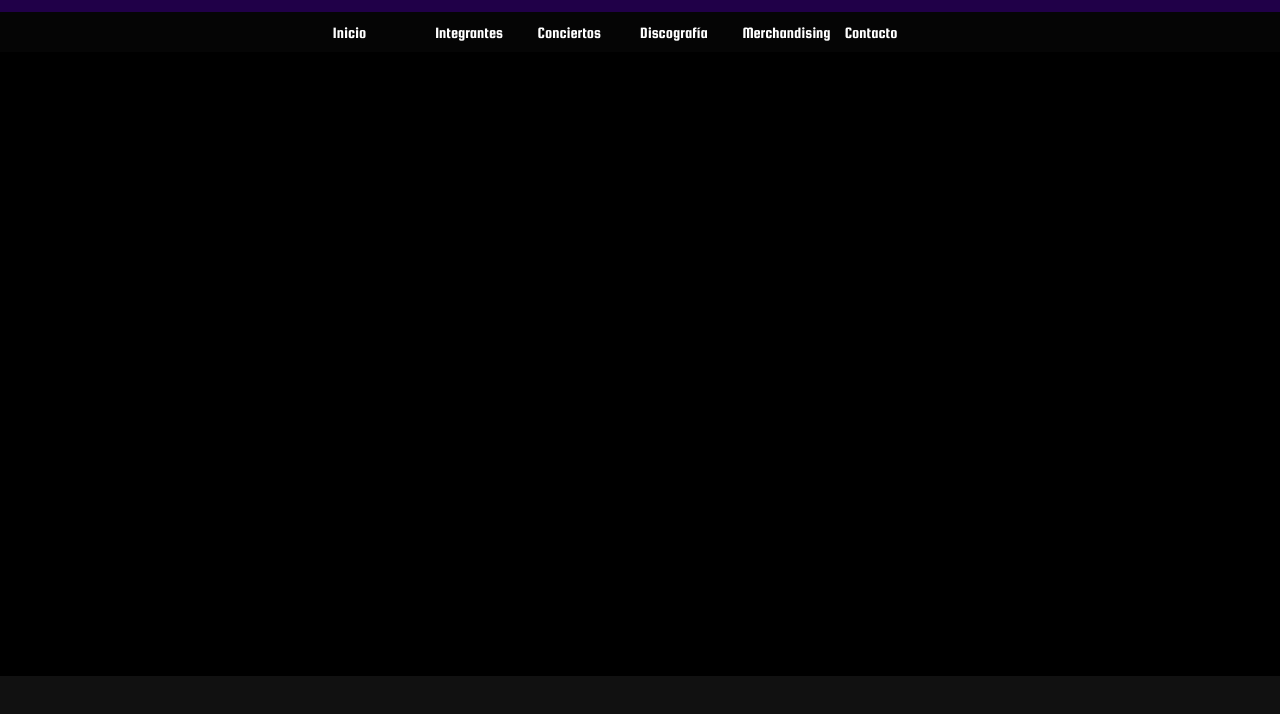
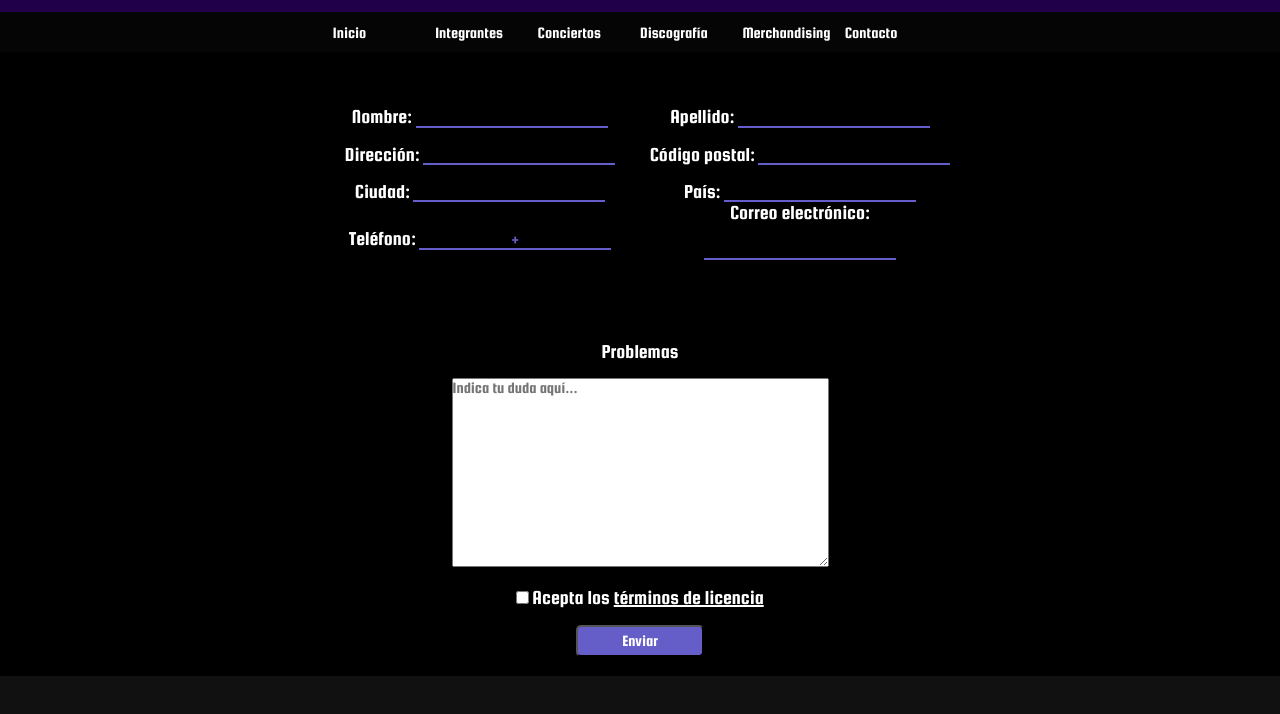
Before and after one commit to stha827/LenguajeProyectoFinal_SaraThapaKc, a plain HTML site: page contacto.html in a window 1280 px wide. Shown: the part 68-782 px from the top of the page. Drawn offline with Linux system fonts and the light colour scheme; a web font is replaced by a local one.

Commit message:
AÑADIMOS COMENTARIOS

```diff
--- a/contacto.html
+++ b/contacto.html
@@ -3,30 +3,101 @@
 <head>
     <meta charset="UTF-8">
     <meta name="viewport" content="width=device-width, initial-scale=1.0">
-    <title> Contacto| CA </title>
-    <link rel="stylesheet" href="styles/styles.css">
+    <title>Contacto| CA</title>
+    <link rel="stylesheet" href="./styles/styles.css">
+    <link rel="stylesheet" href="./styles/contacto.css">
+    <link rel="icon" href="./img/CA_favicon.png" type="image/x-icon">
 
     <link rel="preconnect" href="https://fonts.googleapis.com">
     <link rel="preconnect" href="https://fonts.gstatic.com" crossorigin>
-    <link href="https://fonts.googleapis.com/css2?family=Barlow:ital,wght@0,100;0,200;0,300;0,400;0,500;0,600;0,700;0,800;0,900;1,100;1,200;1,300;1,400;1,500;1,600;1,700;1,800;1,900&family=Funnel+Display:wght@300..800&family=Pacifico&family=Rubik:ital,wght@0,391;1,391&family=Squada+One&family=Work+Sans:ital,wght@0,100..900;1,100..900&display=swap" rel="stylesheet">
+    <link href="https://fonts.googleapis.com/css2?family=Barlow:ital,wght@0,100;0,200;0,300;0,400;0,500;0,600;0,700;0,800;0,900&family=Funnel+Display:wght@300..800&family=Pacifico&family=Rubik:ital,wght@0,391;1,391&family=Squada+One&family=Work+Sans:ital,wght@0,100..900;1,100..900&display=swap" rel="stylesheet">
 </head>
 <body>
+    <!-- Sección del encabezado -->
     <header>
         <img src="img/logo.png">
     </header>
+
+    <!-- Sección de navegación -->
     <nav>
-        <p> <a href="./index.html"> Inicio </a> </p>
-        <p> <a href="./integrantes.html"> Integrantes </a> </p>
-        <p> <a href="./conciertos.html"> Conciertos </a> </p>
-        <p> <a href="./discografia.html"> Discografía </a> </p>
-        <p> <a href="./merch.html"> Merchandising </a> </p>
-        <p> <a href="./contacto.html"> Contacto </a> </p>
+        <p> <a href="./index.html">Inicio</a> </p>
+        <p> <a href="./integrantes.html">Integrantes</a> </p>
+        <p> <a href="./conciertos.html">Conciertos</a> </p>
+        <p> <a href="./discografia.html">Discografía</a> </p>
+        <p> <a href="./merch.html">Merchandising</a> </p>
+        <p> <a href="./contacto.html">Contacto</a> </p>
     </nav>
+
+    <!-- Sección principal del sitio -->
     <main>
         <main class="maininterno">
+            <!-- Formulario de datos personales -->
+            <section class="partearriba">
+                <article>
+                    <!-- Vamos a añadir el formulario que almacenará los datos personales de los usuarios -->
+                    <form class="datospersonales" action="./php/enviar.php" target method=”post”>
+                        <section>
+                            <article>
+                                <label for="nombre"> Nombre: </label>
+                                <input type="text" id="nombre" name="nombre" required pattern="[A-ZÁÉÍÓÚÑÇ][a-záéíóúñç\s]+">
+                            </article>
+                            <article>
+                                <label for="apellido">Apellido:</label>
+                                <input type="text" id="apellido" name="apellido" required pattern="[A-ZÁÉÍÓÚÑÇ][a-záéíóúñç\s]+[A-ZÁÉÍÓÚÑÇ]*[a-záéíóúñç\s]*"> <br>
+                            </article>
+                        </section>
+                        <section>
+                            <article>
+                                <label for="direccion">Dirección:</label>
+                                <input type="text" id="direccion" name="direccion" required pattern="[A-ZÁÉÍÓÚÑÇ](\.\s)?[a-záéíóúñç\s]*[A-ZÁÉÍÓÚÑÇ][a-záéíóúñç\s]+[0-9]*">
+                            </article>
+                            <article>
+                                <label for="cpostal">Código postal:</label>
+                                <input type="number" id="cpostal" name="cpostal" required pattern="[0-9]{3,8}"> <br>
+                            </article>
+                        </section>
+                        <section>
+                            <article>
+                                <label for="ciudad">Ciudad:</label>
+                                <input type="text" id="ciudad" name="ciudad" required pattern="[A-Z][a-z]+(\s?[A-ZÁÉÍÓÚÇ][a-záéíóúñç]+)*">
+                            </article>
+                            <article>
+                                <label for="pais">País:</label>
+                                <input type="text" id="pais" name="pais" required pattern="[A-ZÁÉÍÓÚ][a-záéíóúñ]+(\s?[A-Z][a-záéíóúñ]+)*"> <br>
+                            </article>
+                        </section>
+                        <section>
+                            <article>
+                                <label for="telefono">Teléfono:</label>
+                                <input type="tel" id="telefono" name="telefono" value="+" required pattern="\+([0-9]-?[0-9]{0,3})\s[0-9]{7,10}">
+                            </article>
+                            <article>
+                                <label for="correo">Correo electrónico:</label>
+                                <input type="email" id="correo" name="correo" required pattern="[a-z0-9]+[a-z0-9_\.]+@[a-z0-9]+\.[a-z0-9]+(\.?[a-z0-9]+)*"> <br>
+                            </article>
+                        </section>
+                    </form>
+                </article>
+            </section>
+            <!-- Formulario de sugerencias -->
+            <section class="parteabajo">
+                <article>
+                    <!-- Creamos un formulario para que el usuario nos añada sugerencias si lo desea -->
+                    <form class="sugerencias" action="./php/enviar.php" target method=”post”>
+                        <label for="sugerencias"> Problemas </label> <br>
+                        <textarea id="sugerencias" name="sugerencias" rows="11" cols="60" placeholder="Indica tu duda aquí..." required></textarea><br>
 
+                        <br><input type="checkbox" id="recopilardatos" name="recopilardatos" required value="Aceptar">
+                        <label for="recopilardatos"> Acepta los <a href="./terminosylicencias.html"> términos de licencia </a> </label><br>
+
+                        <br><input type="submit" value="Enviar" class="boton">
+                    </form>
+                </article>
+            </section>
         </main>
     </main>
+
+    <!-- Pie de página -->
     <footer>
 
     </footer>
--- /dev/null
+++ b/styles/contacto.css
@@ -0,0 +1,126 @@
+/* Variables CSS */
+:root{
+  --color-principal-: #655ec9;
+}
+
+/* Diseño general del main interno */
+.maininterno{
+  display: flex;
+  flex-direction: column;
+  justify-items: center;
+  align-items: center;
+}
+
+/* Diseño de la letra del formulario */
+article>form>label{
+    font-size: 20px;
+  }
+
+/* Diseño de la parte de arriba del main interno */
+.partearriba{
+  display: flex;
+  width: 80vw;
+  height: 35.25vh;
+}
+
+.partearriba>article{
+  width: 100vw;
+  border-radius: 25px;
+  margin-top: 2vw;
+  justify-items: center;
+  align-items: center;
+}
+
+.partearriba>article{
+  width: 100vw;
+  border-radius: 25px;
+  margin-top: 2vw;
+}
+
+.partearriba>article>form>section>article>input{
+  margin-top: 0.5vh;
+  width: 15vw;
+  text-align: center;
+  color:var(--color-principal-);
+  height: 2vh;
+  border: 0px;
+  border-bottom: 2px solid var(--color-principal-);
+  color: var(--color-principal-);
+  background-color: black;
+  margin-top: 1.5vw;
+  font-size: 16px;
+}
+
+.partearriba>article>form>section>article>label{
+  font-size: 20px;
+}
+
+.partearriba>article>form>section>article{
+  width: 25vw;
+}
+
+.partearriba>article>form>section{
+  display: flex;
+  justify-items: center;
+  align-items: center;
+}
+
+.partearriba>article>form{
+  text-align: center;
+}
+
+#recopilardatos{
+  width: 1vw;
+}
+
+/* Diseño de la parte de abajo del main interno */
+.parteabajo>article{
+  border-radius: 25px;
+  margin-top: 2vw;
+  align-items: center;
+  justify-items: center;
+}
+
+.parteabajo>article>form{
+  text-align: center;
+}
+
+.parteabajo>article>form>textarea{
+  margin-top: 2vh;
+  font-size: 16px;
+  color:var(--color-principal-);
+}
+
+/* Diseño de los botones */
+.boton{
+  background-color: var(--color-principal-);
+  color: white;
+  width: 10vw;
+  height: 4vh;
+  border-radius: 5px;
+  text-decoration: none;
+  font-size: 16px;
+}
+
+.boton:hover{
+  background-color: #262266;
+  color: black;
+  border-radius: 5px;
+}
+
+/* Diseño de cada tipo de recopilación de datos */
+.datospersonales{
+  margin: 1vw;
+}
+
+.aficiones{
+  margin: 1.5vw;
+}
+
+.preguntas{
+  margin: 1vw;
+}
+
+.sugerencias{
+  margin: 1.5vw;
+}
--- a/styles/inicio.css
+++ b/styles/inicio.css
@@ -1,5 +1,6 @@
+/* Estilo de visibilidad y transición del encabezado */
 #header{
-    width: 99vw;
+    width: 99.3vw;
     opacity: 0;
     visibility: hidden;
     transition: visibility 0.5s, opacity 0.5s;
@@ -8,8 +9,9 @@ header{
     position: fixed;
 }
 
+/* Estilo de visibilidad y transición de la navegación */
 #nav{
-    width: 99vw;
+    width: 99.3vw;
     opacity: 0;
     visibility: hidden;
     transition: visibility 0.5s, opacity 0.5s;
@@ -19,18 +21,25 @@ nav{
     margin-top: 10vh;
 }
 
+/* Estilo del contenido principal */
 main{
-    height: 195vh;
+    height: 200vh;
+    width: 99.3vw;
 }
 
+/* Estilo de la imagen principal */
 .imagenprincipal>img{
     width: 99.2vw;
     height: auto;
 }
+
+/* Estilo de la imagen principal en móviles */
 .imagenprincipalmovil{
     visibility: hidden;
     display: none;
 }
+
+/* Estilo de la flecha hacia abajo */
 .flecha_abajo{
     display: flex;
     justify-content: center;
@@ -42,17 +51,21 @@ main{
     animation-duration: 1.5s;
     animation-iteration-count: infinite;
 }
+
+/* Animación de la flecha hacia abajo */
 @keyframes abajo {
     0%   {left:0px; top:0px;}
     100% {left:0px; top:15px;}
 }
 
+/* Estilo del contenedor de los enlaces de escucha */
 .escuchar{
     display: flex;
     width: 20vw;
     margin: auto;
 }
 
+/* Estilo del enlace a Spotify */
 .spotify{
     display: flex;
     justify-content: center;
@@ -64,6 +77,7 @@ main{
     opacity: 0.3;
 }
 
+/* Estilo del enlace a YouTube */
 .youtube {
     display: flex;
     justify-content: center;
@@ -76,10 +90,12 @@ main{
     opacity: 0.3;
 }
 
+/* Estilo de la sección */
 section{
     display: flex;
 }
 
+/* Estilo del artículo */
 article{
     width: 50vw;
 }
@@ -102,6 +118,8 @@ article>figure{
     display: flex;
     justify-content: center;
 }
+
+/* Estilo de los enlaces a redes sociales */
 .redes{
     border: 1px solid white;
     width: 20vw;
@@ -113,11 +131,13 @@ article>figure{
     margin: auto;
     text-decoration: none;
 }
+
 .redes:hover{
     opacity: 0.6;
     border: 1px solid var(--color-principal-);
 }
 
+/* Estilo responsivo para pantallas de menos de 768px */
 @media screen and (max-width : 768px){
     .imagenprincipal>img{
         visibility: hidden;
@@ -162,6 +182,7 @@ article>figure{
     }
 }
 
+/* Estilo responsivo para pantallas entre 768px y 1200px */
 @media screen and (min-width : 768px) and (max-width : 1200px){
 
 }
--- a/styles/merch.css
+++ b/styles/merch.css
@@ -4,6 +4,15 @@
 
 main {
     height: 130vh;
+    width: 99.3vw;
+}
+
+header{
+    width: 99.3vw;
+}
+
+nav{
+    width: 99.3vw;
 }
 
 figure {
@@ -117,6 +126,7 @@ footer{
     text-align: center;
     display: block;
     height: 10vh;
+    width: 99.3vw;
 }
 footer>p>a{
     color: rgb(96, 96, 96);
```
Also changed, not shown: conciertos.html (+52 -42 lines), index.html (+29 -16 lines), styles/styles.css (+13 -2 lines).
